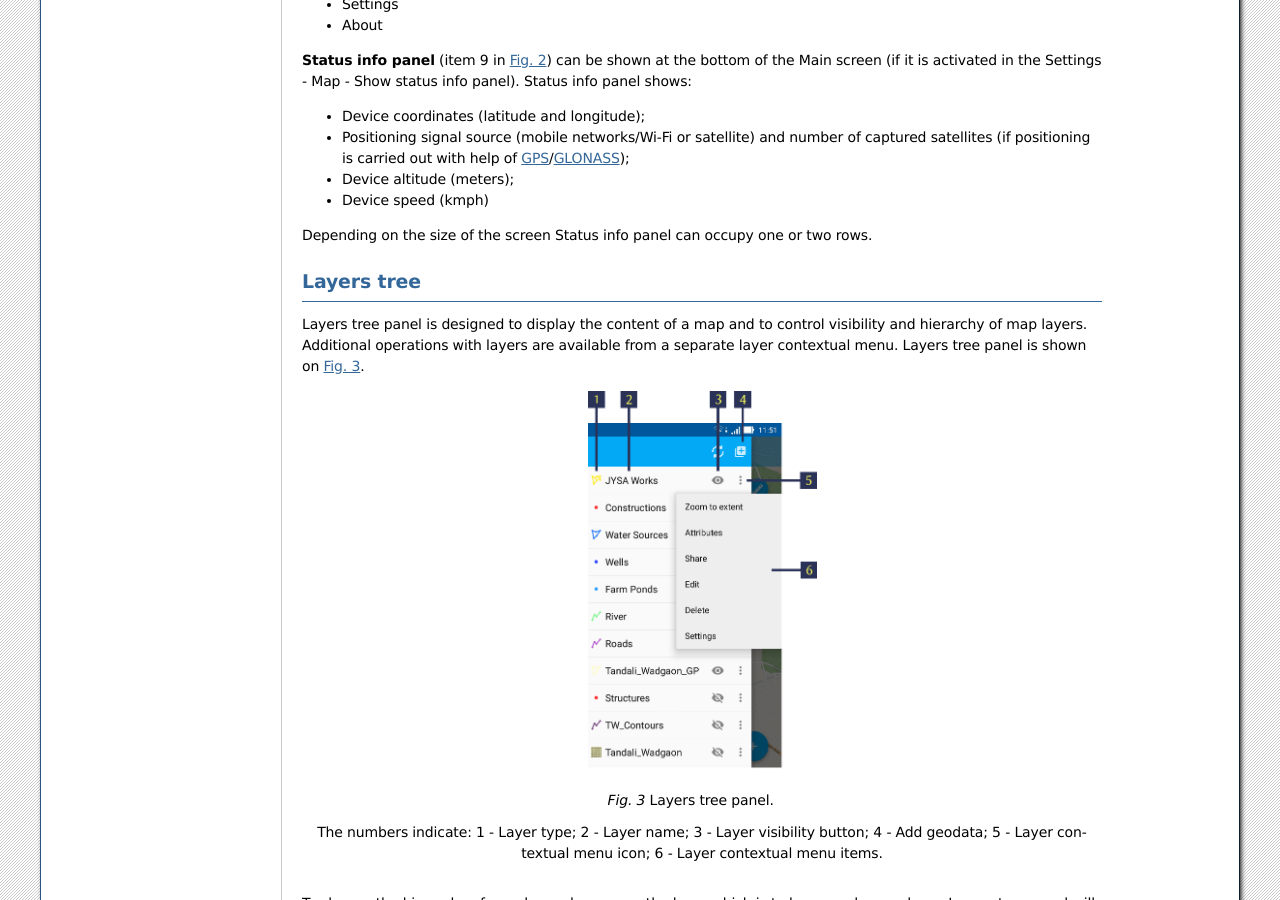
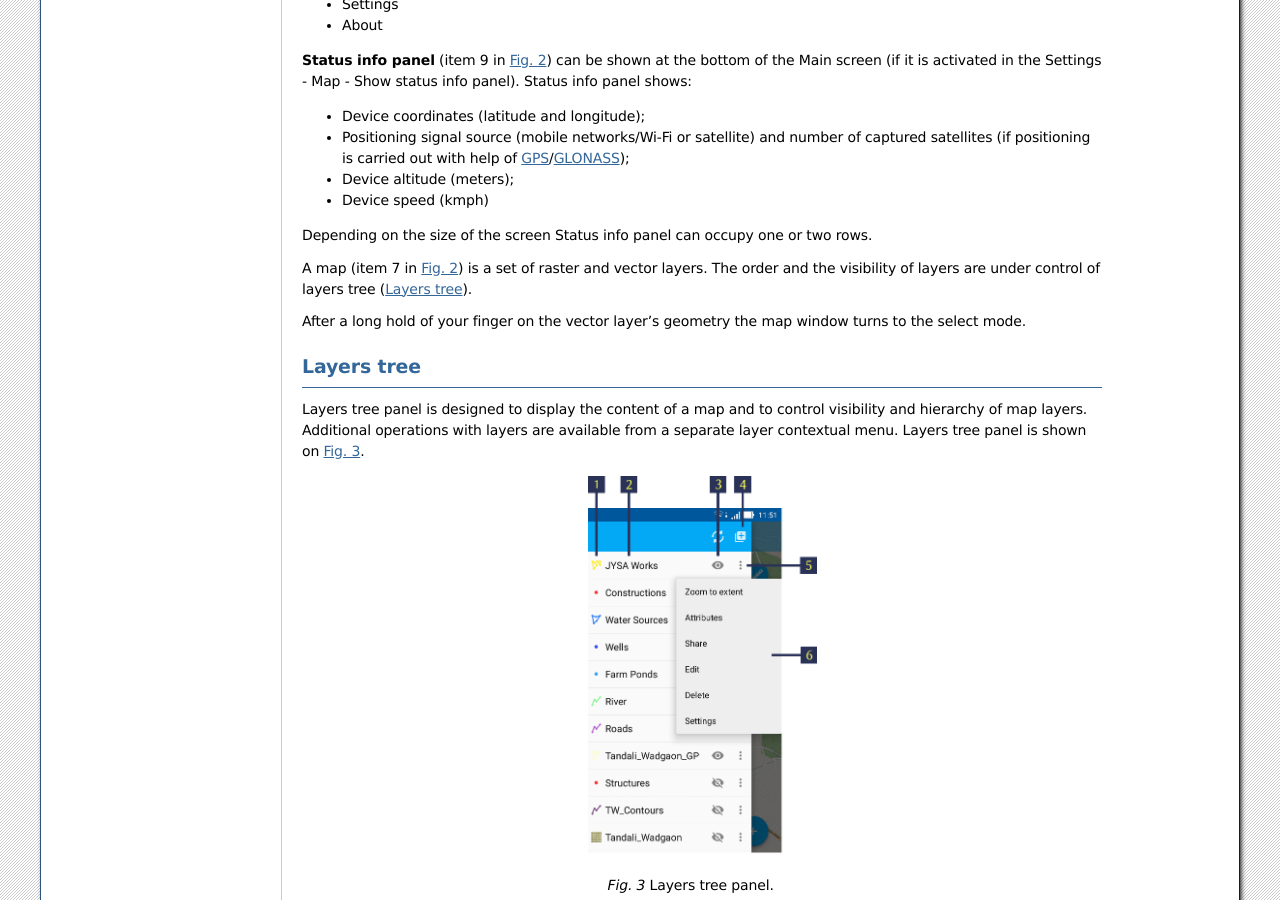
Before and after one commit to nextgis/docs_ngmobile, a Sphinx documentation site: the page built from source/main.rst, in a window 1280 px wide and 900 px high, scrolled down 1027 px. Built offline with Sphinx 7.4.7, drawn with Linux system fonts in a browser that asks for light colours; formulas are drawn with MathJax 3.

Commit message:
Update main.rst
changes in 3.3.1

```diff
--- a/source/main.rst
+++ b/source/main.rst
@@ -49,6 +49,14 @@ The number of buttons in top toolbar depends on your device screen size. If the
 * Device speed (kmph)
 
 Depending on the size of the screen Status info panel can occupy one or two rows.
+
+A map (item 7 in :numref:`ngmobile_main_activity_pic_1`) is a set of raster and vector layers.
+The order and the visibility of layers are under control of layers tree (:ref:`ngmobile_layer_tree`).
+
+
+After a long hold of your finger on the vector layer's geometry the map window
+turns to the select mode.
+
 
 .. _ngmobile_layer_tree:
 
```
